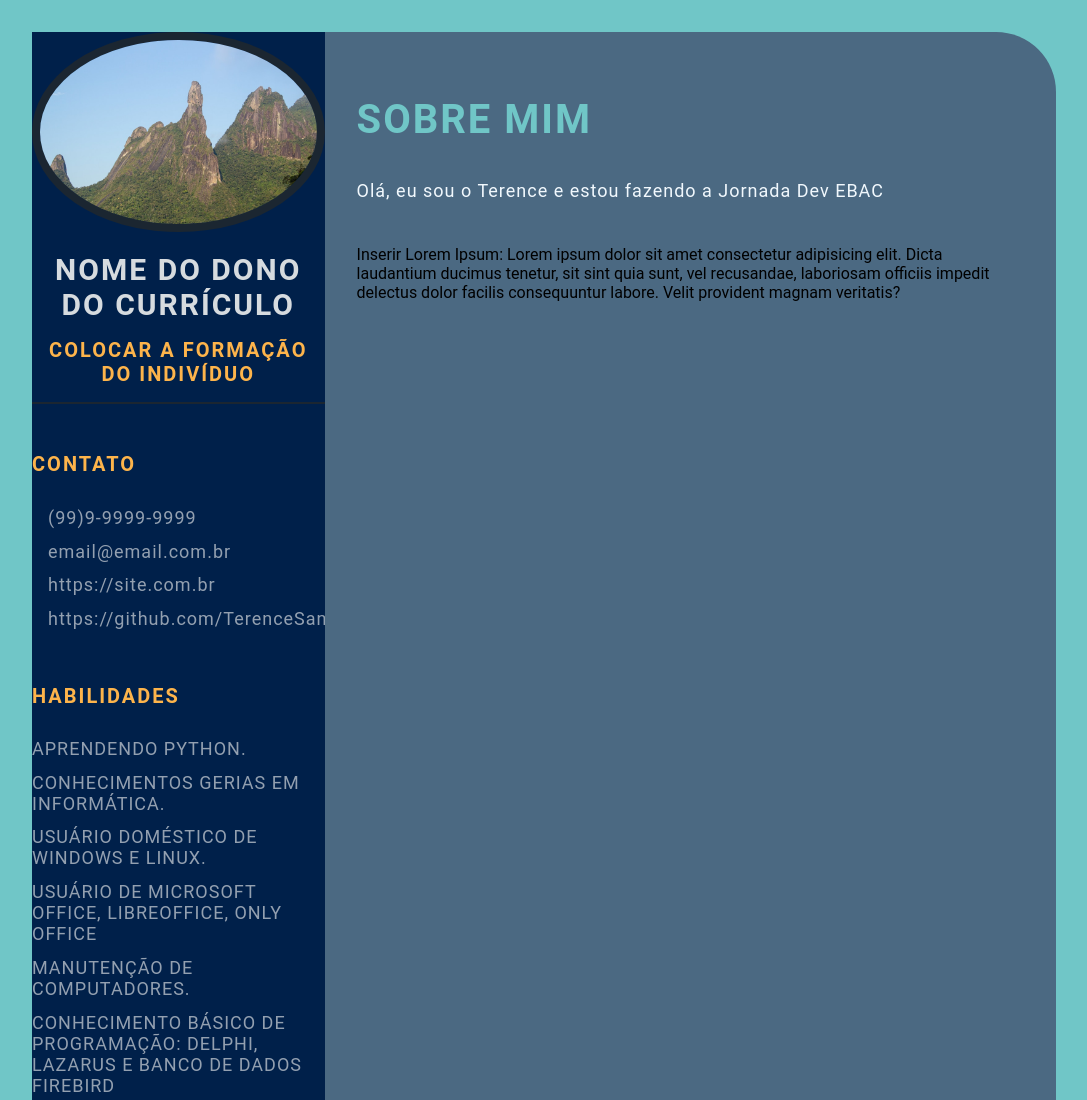
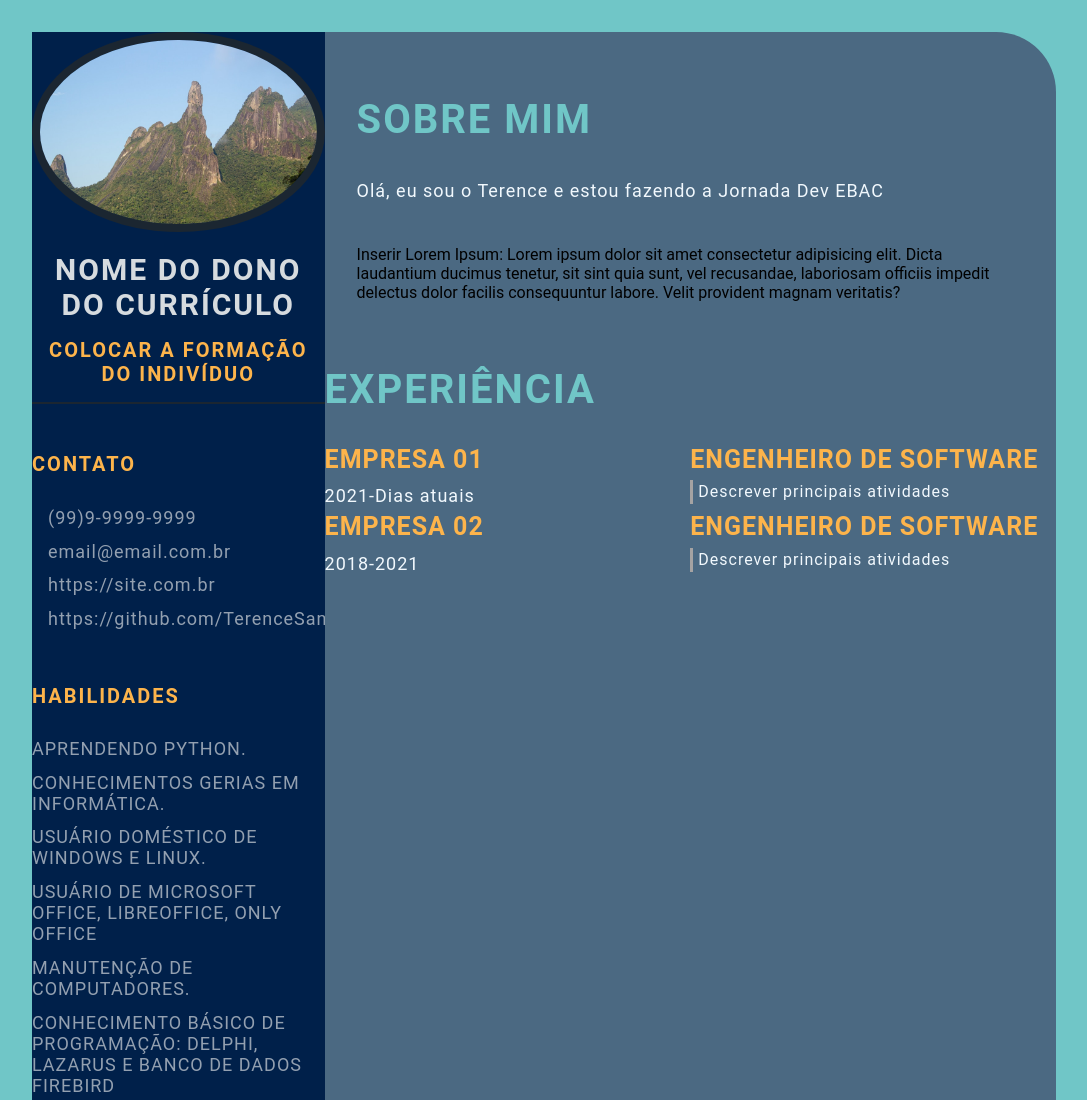
Before and after one commit to TerenceSantana/TerenceSantana.github.io, a plain HTML site: page index.html in a window 1280 px wide. Shown: the top 1100 px of the page, without its empty margins (96-1183 px from the left). Drawn offline with Linux system fonts and the light colour scheme.

Commit message:
3º dia Jornada Dev (#3)

```diff
--- a/index.html
+++ b/index.html
@@ -54,7 +54,35 @@
                <br> Inserir Lorem Ipsum: Lorem ipsum dolor sit amet consectetur adipisicing elit. Dicta laudantium ducimus tenetur, sit sint quia sunt, vel recusandae, laboriosam officiis impedit delectus dolor facilis consequuntur labore. Velit provident magnam veritatis?
             </section>
          </div>
+         <section class="experience gap">
+            <div class="right-title">
+               Experiência
+            </div>
+            <div class="experience-contents">
+               <div class="exp-left">
+                  <p class="exp-company-name">Empresa 01</p>
+                  <p class="exp-time-period">2021-Dias atuais</p>
+               </div>
+               <div>
+                  <div class="exp-right">
+                     <p class="exp-position">Engenheiro de Software</p>
+                     <p class="exp-desc">Descrever principais atividades</p>
+                  </div>
+               </div>
 
+               <div class="exp-left">
+                  <p class="exp-company-name">Empresa 02</p>
+                  <p class="exp-time-period">2018-2021</p>
+               </div>
+               <div>
+                  <div class="exp-right">
+                     <p class="exp-position">Engenheiro de Software</p>
+                     <p class="exp-desc">Descrever principais atividades</p>
+                  </div>
+               </div>
+
+            </div>
+         </section>
       </section>
    </main>
 </body>
```
